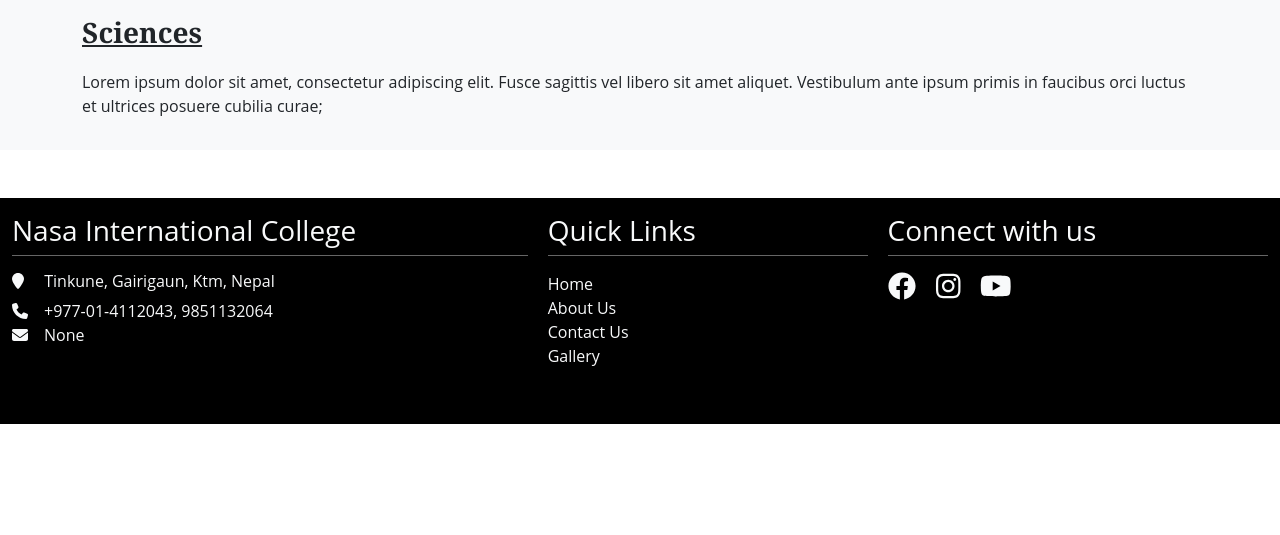
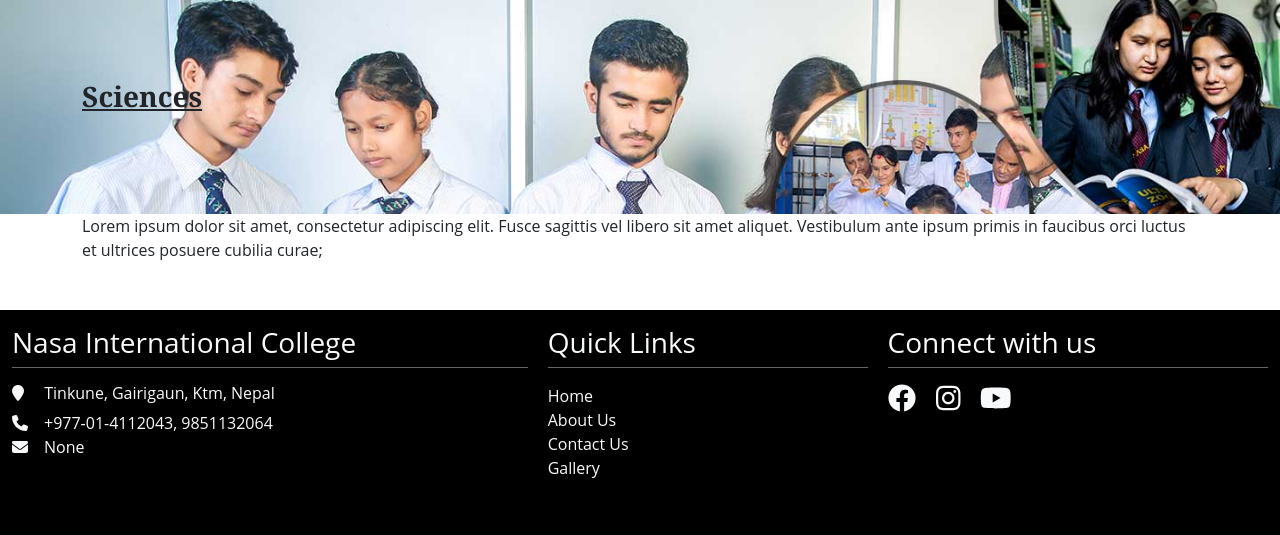
Before and after one commit to Hareramyadav/college-website, a Django app: page /sub_menu/5 in a window 1280 px wide. Shown: the part 116-651 px from the top of the page. Run offline with Django 3.2, Linux system fonts and the light colour scheme; data comes from the database, SQL or seed files in the repository; some libraries are stand-ins or nearby versions.

Commit message:
inner banner added

```diff
--- a/templates/client/main_page.html
+++ b/templates/client/main_page.html
@@ -6,7 +6,7 @@
 <!-- Page Header -->
 <section>
     <div class="relative bg-gray-600 bg-no-repeat bg-center bg-cover bg-blend-overlay" {% if data.image %}
-        style="background-image: url(/{{data.image.url}});" {% else %} style="background-color: black;" {% endif %}>
+        style="background-image: url(/{{data.image.url}});" {% else %} style="background-image: url(../../static/images/inner_page_banner.jpg)" {% endif %}>
         <div class="absolute inset-0">
             <div class="absolute inset-0 bg-black-900" aria-hidden="true"></div>
         </div>
--- a/templates/client/sub_menu.html
+++ b/templates/client/sub_menu.html
@@ -2,9 +2,11 @@
 {% load static %}
 
 {% block content %}
-<div class="sub-menu-page bg-light py-3">
+<div class="sub-menu-page">
+    <div style="background-image: url(../../static/images/inner_page_banner.jpg); padding: 80px 0; background-repeat: no-repeat; background-size: cover;" >
+        <h3 class="container">{{sub_menu_data.sub_menu_name}}</h3>
+    </div>
     <div class="container">
-        <h3>{{sub_menu_data.sub_menu_name}}</h3>
         <p>{{sub_menu_data.long_content | safe}}</p>
     </div>
 </div>
--- a/templates/index.html
+++ b/templates/index.html
@@ -53,7 +53,7 @@
                 </a>
             </div>
             <div class="modal-body">
-                {{pop.message}}
+                {{pop.message | safe}}
                 {% if pop.file %}
                 <img class="mt-3" src="{{pop.file.url}}" alt="{{pop.file}}" width="100%" height="350">
                 {% endif %}
```
Also changed, not shown: templates/client/about.html (+5 -2 lines), static/images/inner_page_banner.jpg (added).
